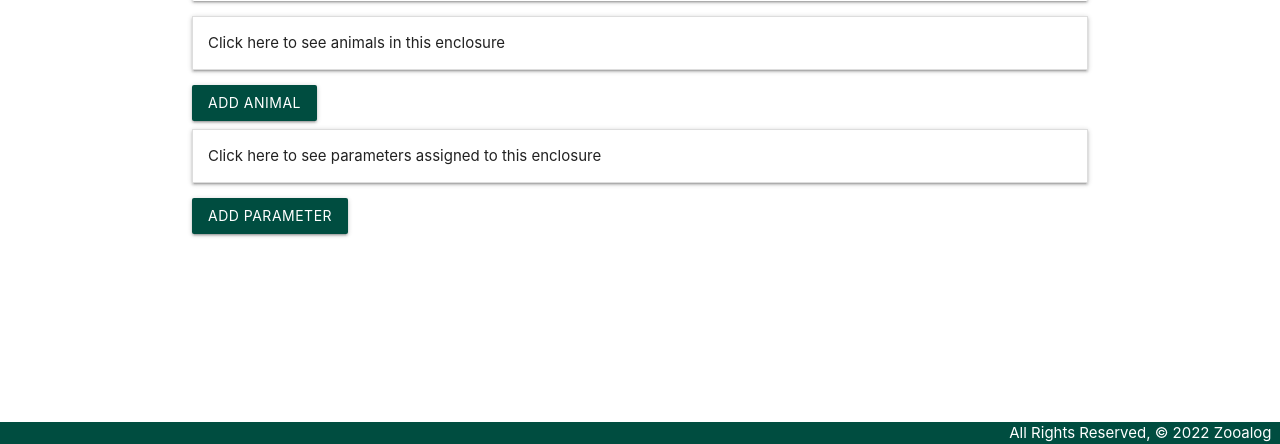
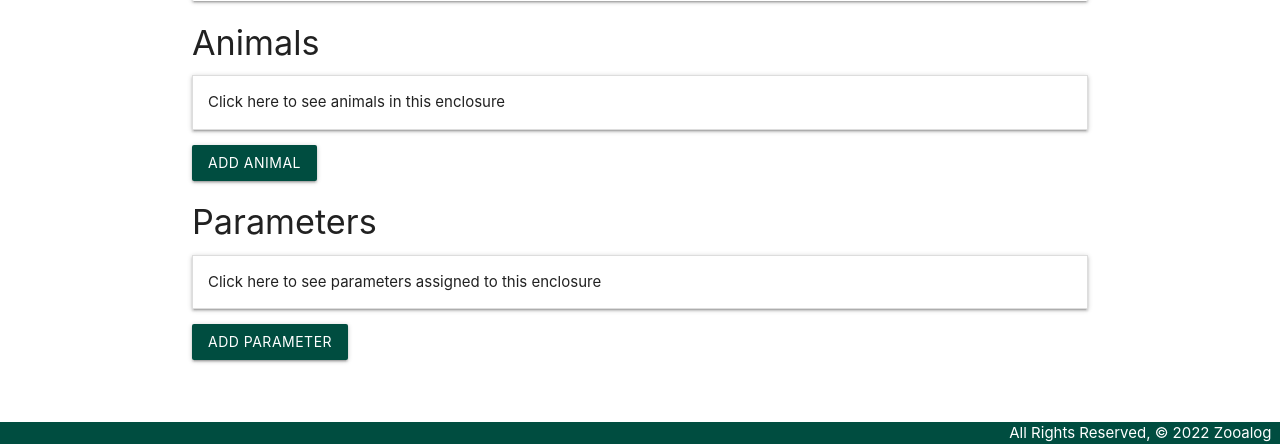
Before and after one commit to emilyaikens/Zooalog, a Django app: template main_app/templates/enclosures/detail.html in a window 1280 px wide. Shown: the part 356-800 px from the top of the page. Run offline with Django 3.2, Linux system fonts and the light colour scheme; the template is opened without the code that fills it, so the values that code supplies are empty.

Commit message:
add headers to animals parameters section of enclosure details

```diff
--- a/main_app/templates/enclosures/detail.html
+++ b/main_app/templates/enclosures/detail.html
@@ -17,6 +17,8 @@
         </div>
     </div>
 </div>
+
+<h4>Animals</h4>
 
 <!-- Animal details for this Enclosure -->
 <ul class="collapsible">
@@ -49,6 +51,8 @@
 
 <!-- Add animal -->
 <a href="{% url 'add_animal' enclosure.id %}"><button class="btn teal darken-4">Add Animal</button></a>
+
+<h4>Parameters</h4>
 
 <!-- Parameter details for this Enclosure -->
 <ul class="collapsible">
```
